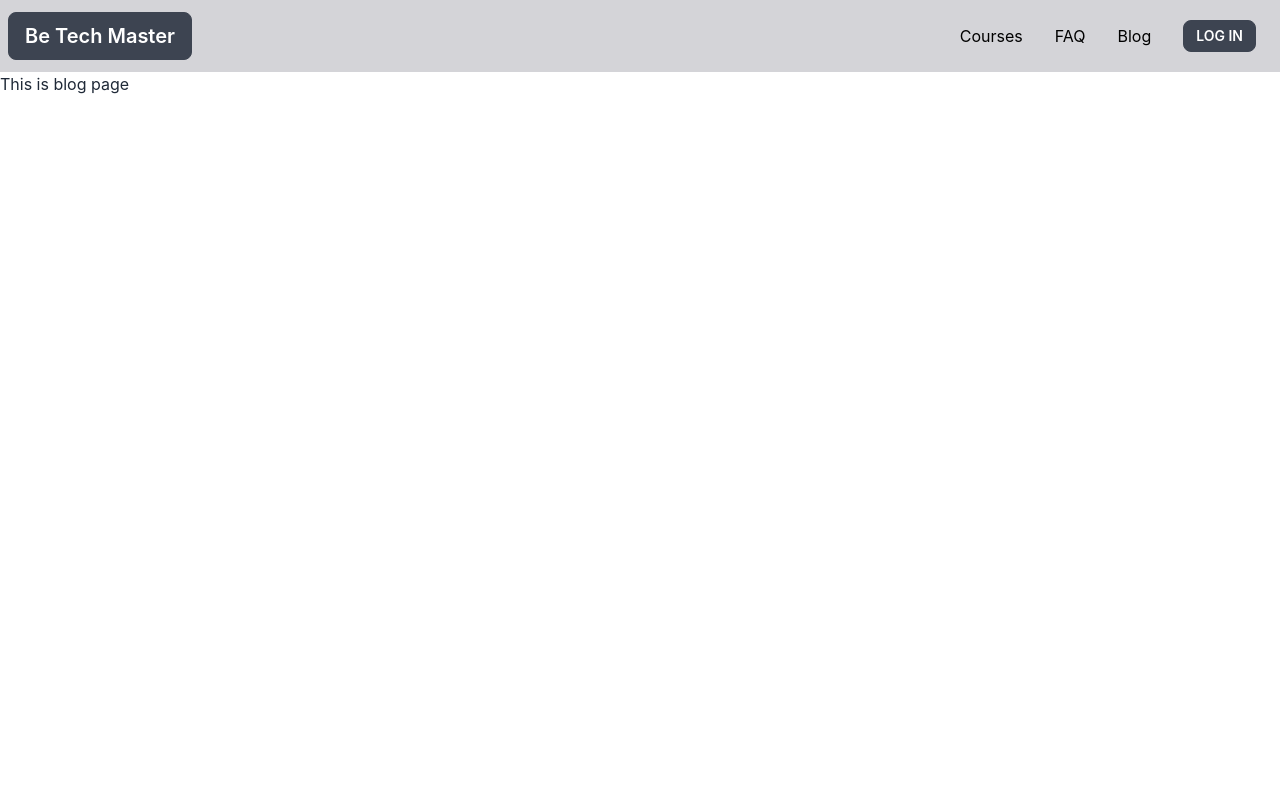
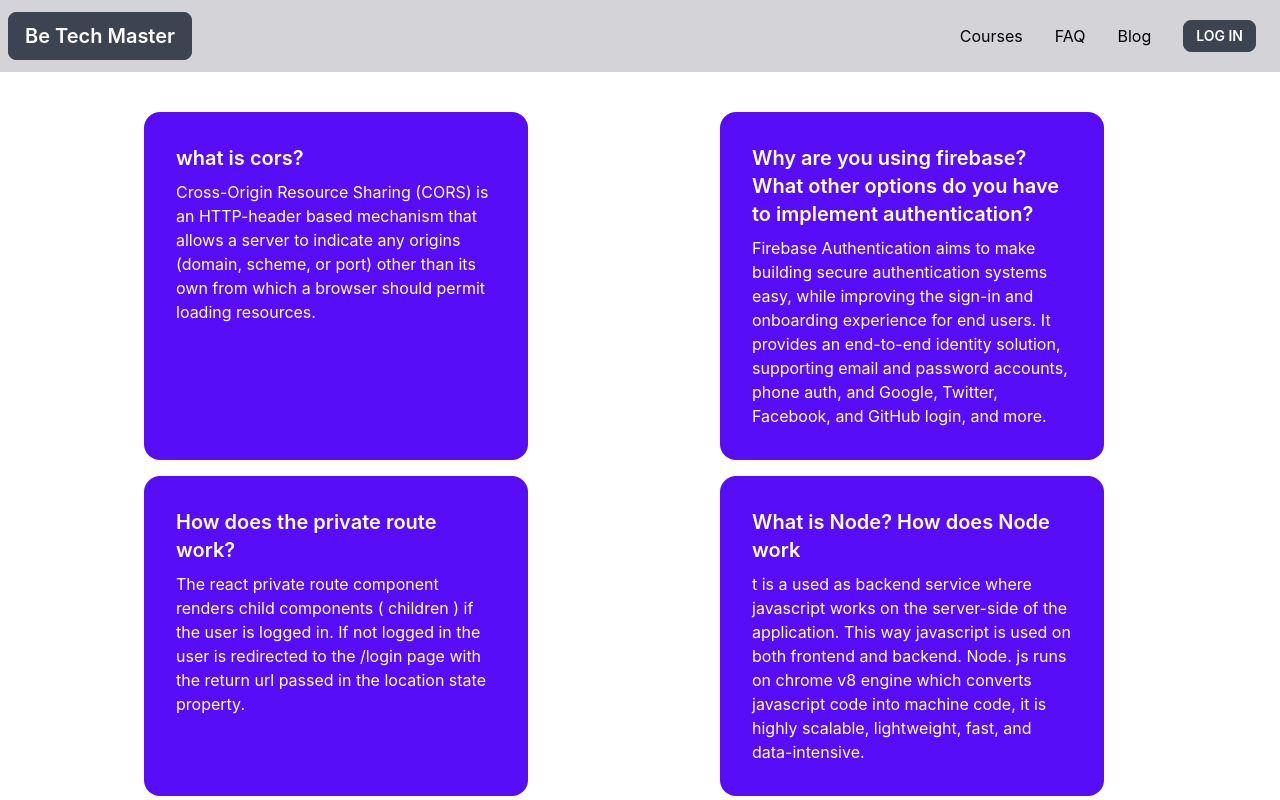
Before and after one commit to rahmanabdulquadir/be-tech-master, a React (Create React App) app: page /blog in a window 1280 px wide. Built offline with nearby package versions, Linux system fonts and the light colour scheme; no server answers.

Commit message:
new item added

```diff
--- a/src/Blog/Blog.js
+++ b/src/Blog/Blog.js
@@ -1,9 +1,59 @@
-import React from 'react';
+import React from "react";
 
 const Blog = () => {
   return (
-    <div>
-      This is blog page
+    <div className="mx-auto">
+      <div className="grid grid-cols-2 gap-4 mt-10 ml-36">
+        <div className="card w-96 bg-primary text-primary-content">
+          <div className="card-body">
+            <h2 className="card-title">what is cors?</h2>
+            <p>
+              Cross-Origin Resource Sharing (CORS) is an HTTP-header based
+              mechanism that allows a server to indicate any origins (domain,
+              scheme, or port) other than its own from which a browser should
+              permit loading resources.{" "}
+            </p>
+          </div>
+        </div>
+        <div className="card w-96 bg-primary text-primary-content">
+          <div className="card-body">
+            <h2 className="card-title">
+              Why are you using firebase? What other options do you have to
+              implement authentication?
+            </h2>
+            <p>
+              Firebase Authentication aims to make building secure
+              authentication systems easy, while improving the sign-in and
+              onboarding experience for end users. It provides an end-to-end
+              identity solution, supporting email and password accounts, phone
+              auth, and Google, Twitter, Facebook, and GitHub login, and more.
+            </p>
+          </div>
+        </div>
+        <div className="card w-96 bg-primary text-primary-content">
+          <div className="card-body">
+            <h2 className="card-title">How does the private route work?</h2>
+            <p>
+              The react private route component renders child components (
+              children ) if the user is logged in. If not logged in the user is
+              redirected to the /login page with the return url passed in the
+              location state property.
+            </p>
+          </div>
+        </div>
+        <div className="card w-96 bg-primary text-primary-content">
+          <div className="card-body">
+            <h2 className="card-title">What is Node? How does Node work</h2>
+            <p>
+              t is a used as backend service where javascript works on the
+              server-side of the application. This way javascript is used on
+              both frontend and backend. Node. js runs on chrome v8 engine which
+              converts javascript code into machine code, it is highly scalable,
+              lightweight, fast, and data-intensive.
+            </p>
+          </div>
+        </div>
+      </div>
     </div>
   );
 };
--- a/src/Courses/Courses.js
+++ b/src/Courses/Courses.js
@@ -27,8 +27,9 @@ const Courses = () => {
       <div>
       {
         courses.map(course => <div className="card card-compact w-96 bg-base-100 shadow-xl">
-        <figure><img src="https://placeimg.com/400/225/arch" alt="Shoes" /></figure>
+        <figure></figure>
         <div className="card-body">
+          <img src={course.img} alt="" />
           <h2 className="card-title">{course.name}</h2>
           <p>If a dog chews shoes whose shoes does he choose?</p>
           <div className="card-actions justify-end">
--- a/src/Routes/Routes/Routes.js
+++ b/src/Routes/Routes/Routes.js
@@ -34,7 +34,7 @@ export const routes = createBrowserRouter([
       },
       {
         path: '/courses',
-        element: <Courses></Courses>
+        element: <PrivateRoute><Courses></Courses></PrivateRoute>
       },
       // {
       //   path: '/courses/:id',
@@ -60,6 +60,12 @@ export const routes = createBrowserRouter([
   },
   {
     path: '*',
-    element: <div>Oops You Have Entered In A Wrong Route</div>
+    element: <div>
+       <div className="card w-96 bg-primary text-primary-content mx-auto">
+          <div className="card-body mx-auto">
+            <h2 className="card-title">404!!! You have entered in a wrong route!!!</h2>
+          </div>
+        </div>
+    </div>
   }
 ])
```
